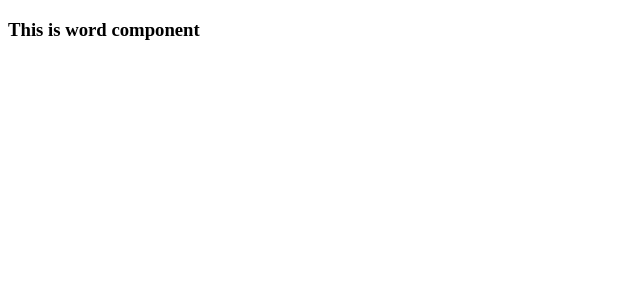
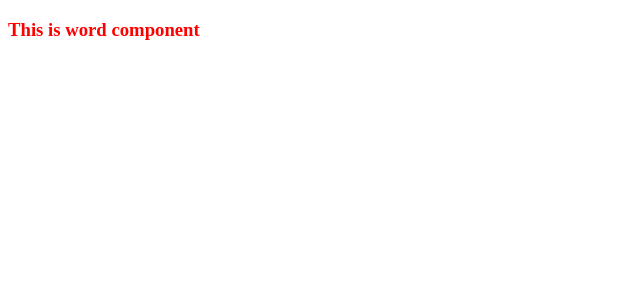
Before and after one commit to triminh/angular4-kp, an Angular app: page / in a window 1280 px wide. Shown: the top 300 px of the page, without its empty margins (0-640 px from the left). Built offline with nearby package versions, Linux system fonts and the light colour scheme.

Commit message:
component decorators

```diff
--- /dev/null
+++ b/src/app/word.component.css
@@ -0,0 +1,3 @@
+ h3 {
+    color: red;
+}
--- /dev/null
+++ b/src/app/word.component.html
@@ -0,0 +1 @@
+<h3>This is word component</h3>
--- a/src/app/word.component.ts
+++ b/src/app/word.component.ts
@@ -1,8 +1,9 @@
 import { Component } from '@angular/core';
 
 @Component({
-    template: '<h3>This is word component</h3>',
-    selector: 'app-word'
+    templateUrl: './word.component.html',
+    selector: 'app-word',
+    styleUrls: [`./word.component.css`]
 })
 
 export class WordComponent {
```
